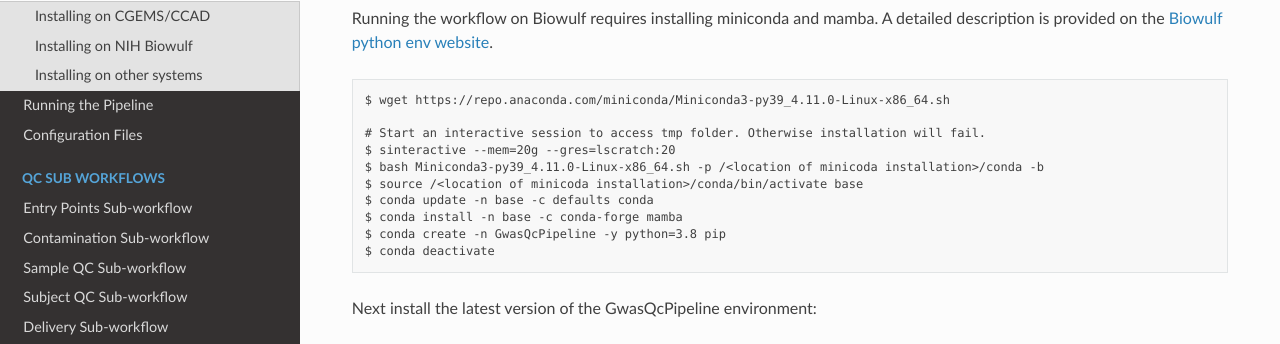
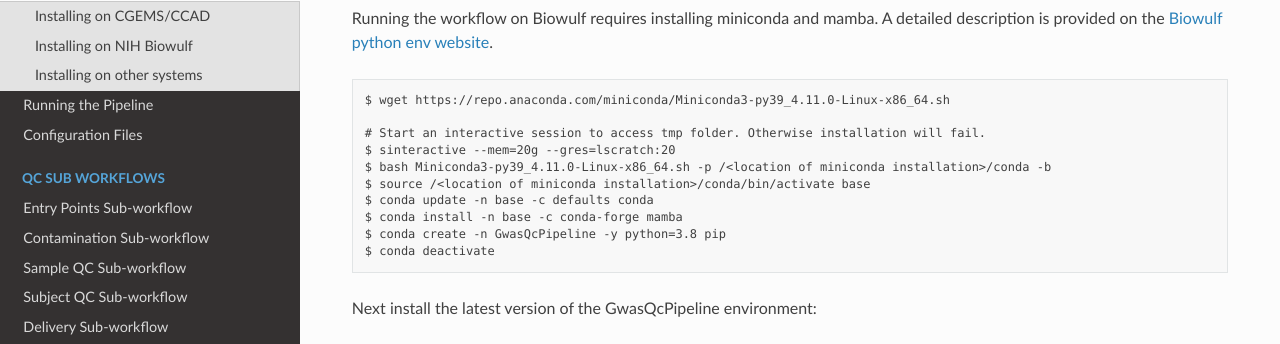
Before and after one commit to NCI-CGR/GwasQcPipeline, a Sphinx documentation site: the page built from docs/getting_started/installation.rst, in a window 1280 px wide and 900 px high, scrolled down 544 px. Shown: the part 167-511 px from the top of the window. Built offline with Sphinx 7.4.7 and the Read the Docs theme 2.0.0, drawn with Linux system fonts in a browser that asks for light colours; some of the changed lines change nothing that is shown.

Commit message:
docs: updated Biowulf install doc

```diff
--- a/docs/getting_started/installation.rst
+++ b/docs/getting_started/installation.rst
@@ -57,8 +57,8 @@ description is provided on the `Biowulf python env website`_.
 
    # Start an interactive session to access tmp folder. Otherwise installation will fail.
    $ sinteractive --mem=20g --gres=lscratch:20
-   $ bash Miniconda3-py39_4.11.0-Linux-x86_64.sh -p /<location of minicoda installation>/conda -b
-   $ source /<location of minicoda installation>/conda/bin/activate base
+   $ bash Miniconda3-py39_4.11.0-Linux-x86_64.sh -p /<location of miniconda installation>/conda -b
+   $ source /<location of miniconda installation>/conda/bin/activate base
    $ conda update -n base -c defaults conda
    $ conda install -n base -c conda-forge mamba
    $ conda create -n GwasQcPipeline -y python=3.8 pip
```
Also changed, not shown: 1 other file.
